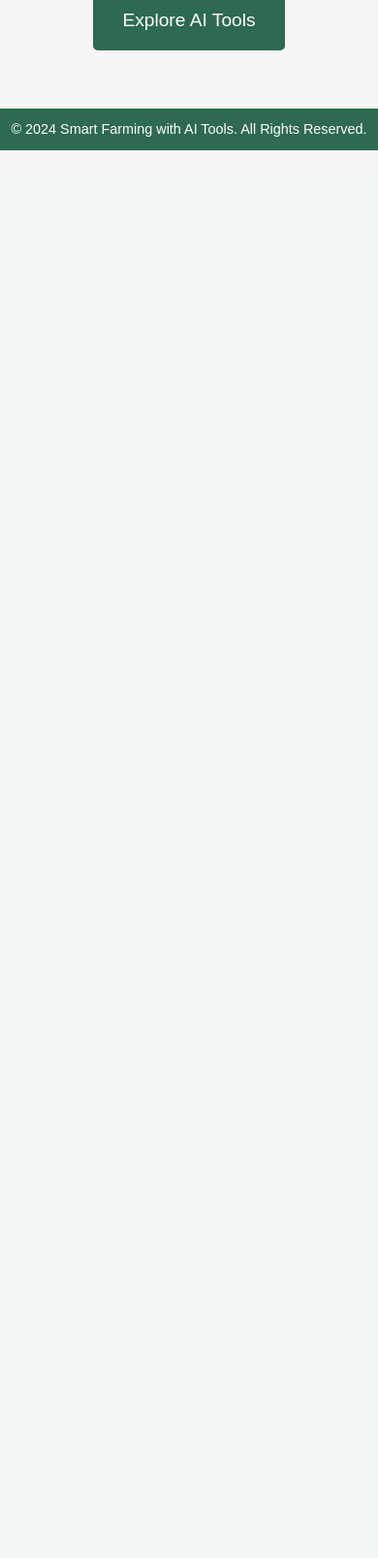
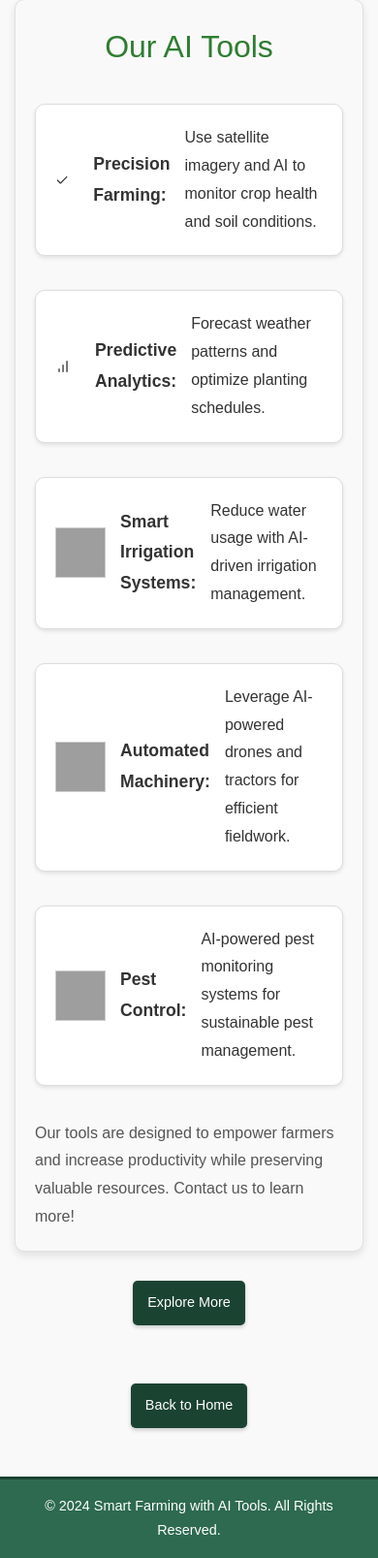
Before and after one commit to diarqelaj/AIToolsFarm, a PHP site: page / in a window 390 px wide. Shown: the part 661-2268 px from the top of the page at 97% size. Before the commit the page ends 816 px from the top, so only its background shows below. Run offline with PHP 8.4, Linux system fonts and the light colour scheme; grey boxes are pictures that could not be loaded.

Commit message:
Improvements to the overall look of landing page

```diff
--- a/index.php
+++ b/index.php
@@ -7,27 +7,67 @@
 <head>
     <meta charset="UTF-8">
     <meta name="viewport" content="width=device-width, initial-scale=1.0">
-    <meta name="description" content="Explore AI-powered solutions for smart farming. Join the revolution to increase yield and efficiency while preserving resources.">
-    <title>Smart Farming with AI Tools</title>
+    <meta name="description" content="Learn about cutting-edge AI tools for smart farming. Transform your agricultural practices with precision technologies.">
+    <title>AI Tools for Smart Farming</title>
     <!-- Link to External CSS -->
     <link rel="stylesheet" href="styles.css">
 </head>
 <body>
     <?php include 'includes/header.php'; ?>
 
-    <main>
-        <section class="intro">
-            <h2>Explore AI Solutions for Modern Farming</h2>
-            <p>
-                Discover how artificial intelligence is transforming agriculture. From precision farming to predictive analysis,
-                our tools empower farmers with data-driven decisions.
-            </p>
-            <p>
-                Join the future of farming today and increase your yields while preserving resources.
-            </p>
-        </section>
+            <main>
+            <section class="hero">
+                <div class="overlay">
+                    <h1>Transform Your Farm with AI</h1>
+                    <p>Discover cutting-edge tools that revolutionize agriculture through precision and efficiency.</p>
+                    <a href="#ai-tools" class="cta-button">Learn More</a>
+                </div>
+            </section>
+
+            <section class="ai-tools">
+                <h2>Our AI Tools</h2>
+                <ul>
+                    <li>
+                        <svg xmlns="http://www.w3.org/2000/svg" width="50" height="50" viewBox="0 0 24 24" fill="none" stroke="currentColor" stroke-width="2" stroke-linecap="round" stroke-linejoin="round" class="feather feather-check">
+                            <path d="M20 6L9 17l-5-5"></path>
+                        </svg>
+                        <strong>Precision Farming:</strong> Use satellite imagery and AI to monitor crop health and soil conditions.
+                    </li>
+                    <li>
+                        <svg xmlns="http://www.w3.org/2000/svg" width="50" height="50" viewBox="0 0 24 24" fill="none" stroke="currentColor" stroke-width="2" stroke-linecap="round" stroke-linejoin="round" class="feather feather-bar-chart">
+                            <line x1="12" y1="20" x2="12" y2="10"></line>
+                            <line x1="18" y1="20" x2="18" y2="4"></line>
+                            <line x1="6" y1="20" x2="6" y2="16"></line>
+                        </svg>
+                        <strong>Predictive Analytics:</strong> Forecast weather patterns and optimize planting schedules.
+                    </li>
+                    <li>
+                        <img src="icons/smart-irrigation.png" alt="Smart Irrigation">
+                        <strong>Smart Irrigation Systems:</strong> Reduce water usage with AI-driven irrigation management.
+                    </li>
+                    <li>
+                        <img src="icons/automated-machinery.png" alt="Automated Machinery">
+                        <strong>Automated Machinery:</strong> Leverage AI-powered drones and tractors for efficient fieldwork.
+                    </li>
+                    <li>
+                        <img src="icons/pest-control.png" alt="Pest Control">
+                        <strong>Pest Control:</strong> AI-powered pest monitoring systems for sustainable pest management.
+                    </li>
+                </ul>
+                <p>
+                    Our tools are designed to empower farmers and increase productivity while preserving valuable resources. Contact us to learn more!
+                </p>
+            </section>
+
+
+
+            <div class="cta">
+                <a href="index.php">Explore More</a>
+            </div>
+        </main>
+
         <div class="cta">
-            <a href="ai-tools.php">Explore AI Tools</a>
+            <a href="index.php">Back to Home</a>
         </div>
     </main>
 
--- a/styles.css
+++ b/styles.css
@@ -7,104 +7,258 @@ body, h1, h2, p {
 
 /* Body Styling */
 body {
-    font-family: Arial, sans-serif;
-    line-height: 1.6;
+    font-family: 'Poppins', sans-serif;
+    line-height: 1.8;
     margin: 0;
-    background-color: #f5f5f5;
+    background-color: #f9f9f9;
     color: #333;
-    text-align: center;
 }
 
 /* Header Styling */
 header {
-    background-color: #40916c;
+    background-color: #2d6a4f;
     color: white;
-    padding: 20px 0;
+    padding: 20px;
+    text-align: center;
+    border-bottom: 5px solid #1b4332;
 }
 
 header h1 {
-    font-size: 2.5em;
-    margin-bottom: 10px;
+    font-size: 2.2rem;
+    font-weight: 600;
+    margin-bottom: 5px;
 }
 
 header p {
-    font-size: 1.2em;
+    font-size: 1rem;
+    font-weight: 300;
+    margin-top: 5px;
 }
 
 /* Main Content Styling */
 main {
-    padding: 30px 20px;
+    padding: 50px 20px;
 }
 
 main h2 {
-    font-size: 2em;
+    font-size: 2rem;
     color: #2d6a4f;
     margin-bottom: 20px;
+    font-weight: 500;
+    text-align: center;
 }
 
-main p {
-    font-size: 1.2em;
+/* AI Tools Section */
+.ai-tools {
+    margin: 0 auto;
+    padding: 30px;
+    max-width: 800px;
+    background: white;
+    border: 1px solid #e0e0e0;
+    border-radius: 10px;
+    box-shadow: 0 4px 8px rgba(0, 0, 0, 0.1);
+    text-align: left;
+}
+
+.ai-tools ul {
+    list-style: none;
+    padding: 0;
+}
+
+.ai-tools ul li {
+    display: flex;
+    align-items: flex-start;
     margin-bottom: 15px;
+    font-size: 1rem;
+    font-weight: 400;
+}
+
+
+.ai-tools p {
+    font-size: 1rem;
+    color: #555;
+    margin-top: 20px;
+    line-height: 1.8;
 }
 
 /* Call-to-Action Button */
 .cta {
+    text-align: center;
     margin-top: 30px;
 }
 
 .cta a {
+    background: #1b4332;
+    color: white;
+    padding: 10px 20px;
+    font-size: 1rem;
+    font-weight: 500;
+    text-decoration: none;
+    border-radius: 5px;
+    transition: transform 0.2s ease, box-shadow 0.2s ease;
     display: inline-block;
-    background-color: #2d6a4f;
-    color: white;
-    text-decoration: none;
-    padding: 15px 30px;
-    font-size: 1.2em;
-    border-radius: 5px;
-    transition: background-color 0.3s ease;
+    box-shadow: 0 2px 4px rgba(0, 0, 0, 0.2);
 }
 
 .cta a:hover {
-    background-color: #1b4332;
+    transform: scale(1.05);
+    box-shadow: 0 4px 8px rgba(0, 0, 0, 0.2);
 }
 
 /* Footer Styling */
 footer {
     background-color: #2d6a4f;
     color: white;
-    padding: 10px 0;
-    margin-top: 30px;
+    text-align: center;
+    padding: 15px;
+    font-size: 0.9rem;
+    font-weight: 300;
+    margin-top: 50px;
+    border-top: 3px solid #1b4332;
 }
 
-footer p {
-    font-size: 0.9em;
+img {
+    display: block;
+    width: 50px;
+    height: 50px;
+    background-color: #f0f0f0; /* Placeholder background */
+    border: 1px solid #ccc;
 }
-/* AI Tools Section Styling */
+img:after {
+    content: 'Image not available';
+}
+.feather {
+    display: inline-block;
+    margin-right: 10px;
+}
+
+/* Hero Section */
+.hero {
+    position: relative;
+    height: 450px;
+    background: url('images/modern-farm.jpg') no-repeat center center/cover;
+    display: flex;
+    align-items: center;
+    justify-content: center;
+    text-align: center;
+    color: white;
+}
+
+.hero .overlay {
+    background: rgba(0, 0, 0, 0.5);
+    padding: 20px;
+    border-radius: 8px;
+}
+
+.hero h1 {
+    font-size: 2.8rem;
+    font-weight: 700;
+    margin-bottom: 15px;
+}
+
+.hero p {
+    font-size: 1.2rem;
+    margin-bottom: 20px;
+}
+
+.cta-button {
+    padding: 12px 25px;
+    font-size: 1rem;
+    background: linear-gradient(45deg, #4caf50, #2e7d32);
+    color: white;
+    text-decoration: none;
+    border-radius: 25px;
+    box-shadow: 0px 4px 6px rgba(0, 0, 0, 0.2);
+    transition: all 0.3s ease;
+}
+
+.cta-button:hover {
+    background: linear-gradient(45deg, #66bb6a, #388e3c);
+    transform: translateY(-3px);
+}
+
+/* AI Tools Section */
 .ai-tools {
-    margin: 30px auto;
-    padding: 20px;
-    max-width: 800px;
-    text-align: left;
-    background: #ffffff;
-    border-radius: 10px;
-    box-shadow: 0 4px 6px rgba(0, 0, 0, 0.1);
+    padding: 50px 20px;
+    background: #f9f9f9;
 }
 
 .ai-tools h2 {
-    color: #2d6a4f;
-    font-size: 2em;
-    margin-bottom: 20px;
+    text-align: center;
+    margin-bottom: 30px;
+    font-size: 2rem;
+    color: #2e7d32;
 }
 
 .ai-tools ul {
-    list-style-type: disc;
-    padding-left: 20px;
-    font-size: 1.2em;
-    line-height: 1.8;
+    list-style: none;
+    padding: 0;
+    display: flex;
+    flex-wrap: wrap;
+    justify-content: center;
+    gap: 20px;
+}
+
+.ai-tools ul li {
+    flex: 1 1 calc(30% - 20px);
+    background: white;
+    border: 1px solid #ddd;
+    border-radius: 10px;
+    padding: 20px;
+    box-shadow: 0px 2px 4px rgba(0, 0, 0, 0.1);
+    display: flex;
+    align-items: center;
+    gap: 15px;
+    transition: 0.3s;
+}
+
+.ai-tools ul li:hover {
+    transform: translateY(-5px);
+    box-shadow: 0px 4px 8px rgba(0, 0, 0, 0.2);
+}
+
+.ai-tools ul li img {
+    width: 50px;
+    height: 50px;
+}
+
+.ai-tools ul li strong {
+    font-size: 1.1rem;
     color: #333;
 }
+svg {
+    display: block;
+    width: 50px;
+    height: 50px;
+    fill: none;
+    stroke: currentColor; /* Ensures color is visible */
+}
 
-.ai-tools p {
-    font-size: 1.2em;
-    margin-top: 20px;
-    color: #555;
+
+/* Responsive Design */
+@media (max-width: 768px) {
+    main {
+        padding: 30px 15px;
+    }
+
+    .ai-tools {
+        padding: 20px;
+    }
+
+    header h1 {
+        font-size: 1.8rem;
+    }
+
+    header p {
+        font-size: 0.9rem;
+    }
+
+    main h2 {
+        font-size: 1.8rem;
+    }
+
+    .cta a {
+        padding: 10px 15px;
+        font-size: 0.9rem;
+    }
 }
```
